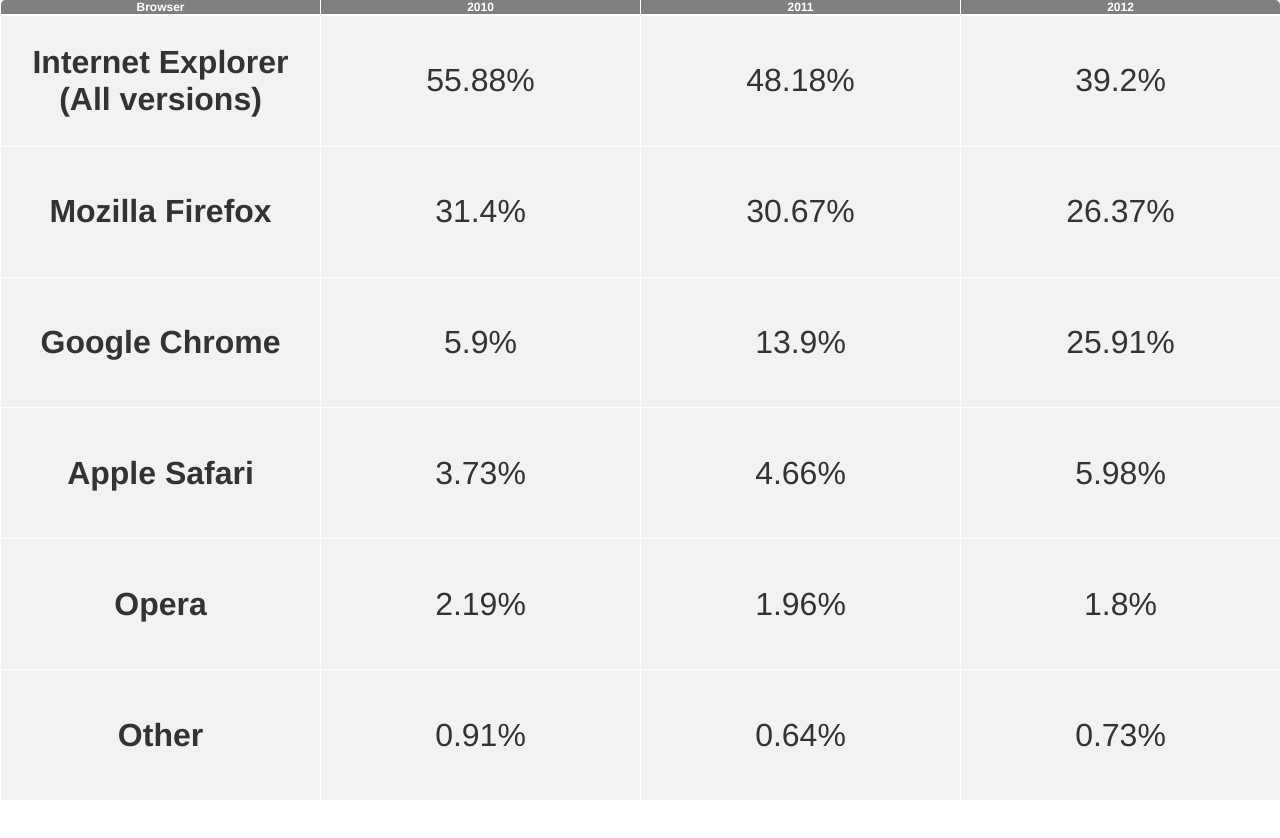
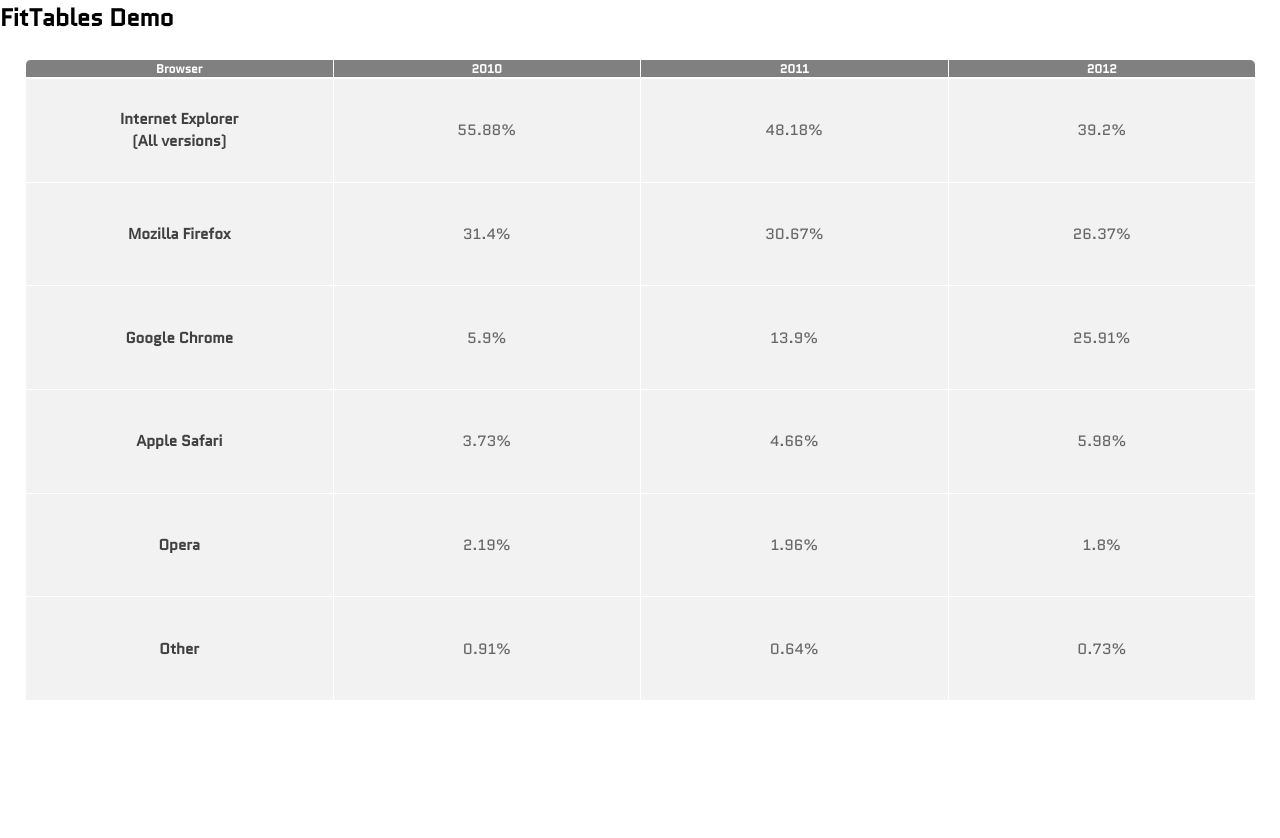
Before and after one commit to ghepting/jquery-responsive-tables, a plain HTML site: page index.html in a window 1280 px wide. Before the commit the page ends 800 px from the top, so only its background shows below. Drawn offline with nearby package versions, Linux system fonts and the light colour scheme.

Commit message:
added configuration options and completed beta version

```diff
--- a/fitTables.css
+++ b/fitTables.css
@@ -6,53 +6,53 @@
 html, body {
 	width:100%;
 	height:100%;
-	font-family: "Helvetica Neue", Helvetica, Arial, sans-serif;
+	font-family: "Quantico", "Helvetica Neue", Helvetica, Arial, sans-serif;
 	font-size:12px;
 }
 
-table {
+table.fitTable {
 	clear:both;
 	border:none;
 	width:100%;
 	height:100%;
 	text-align:center;
-	color:#333;
+	color:#666;
 }
-table thead tr th {
+table.fitTable thead tr th {
 	color:#fff;
 	background:#808080;
 	border-left:1px solid #fff;
 	border-bottom:1px solid #fff;
 }
-table tbody tr.total th {
+table.fitTable tbody tr.total th {
 	color:#222;
 }
-table thead th:first-child {
+table.fitTable thead th:first-child {
 	border-radius:5px 0 0 0;
 }
-table thead th:last-child {
+table.fitTable thead th:last-child {
 	border-radius:0 5px 0 0;
 }
-table tbody tr.total th:first-child {
+table.fitTable tbody tr.total th:first-child {
 	border-radius:0 0 0 5px;
 }
-table tbody tr.total td:last-child {
+table.fitTable tbody tr.total td:last-child {
 	border-radius:0 0 5px 0;
 }
-table tbody td,
-table tbody th {
+table.fitTable tbody td,
+table.fitTable tbody th {
 	background:#F2F2F2;
 	border-left:1px solid #fff;
 	border-top:1px solid #fff;
 }
-table tbody th {
-	color:#333;
+table.fitTable tbody th {
+	color:#404040;
 	background:#F2F2F2;
 }
-table tbody th.odd, table tbody td.odd {
+table.fitTable tbody th.odd, table.fitTable tbody td.odd {
 	background:#E6E6E6;
 }
-table tbody tr.total th,
-table tbody tr.total td {
+table.fitTable tbody tr.total th,
+table.fitTable tbody tr.total td {
 	background:#ccc;
 }
--- a/fitTables.js
+++ b/fitTables.js
@@ -1,29 +1,65 @@
-$(document).ready(function() {
+/*
+jQuery fitTables: https://github.com/ghepting/fitTables
+Author: Gary Hepting
+*/
 
-	function fitTable() {
-		var columns=0, rows=0, max=60, min=10;
-		$('table tr:first-child th, table tr:first-child td').each(function() { columns++; });
-		$('table tr').each(function() { rows++; });
-		$('table tr th, table tr td').css('width',Math.floor(100/columns)+'%');
-		$('table tr th, table tr td').css('height',Math.floor(100/rows)+'%');
-		$('table tbody tr th, table tbody tr td').css('font-size',
+(function($){
+	$.fn.fitTable = function(opts) {
+		_opts = { // defaults
+			max: 60, // maximum font size
+			min: 10, // minimum font size
+			compressor: 5, // strength of text compressor
+			padding: 2, // padding (whole integer value -- larger number for more padding)
+			height: 'auto', // '100%' will fit tables (and containers) to viewport height as well
+			adjust_parents: true, // if height specified, force parent elements to be height 100%
+			use_styles: true // apply styles from fitTables.css
+		};
+
+		opts = $.extend(_opts, opts);
+
+		var columns=0, rows=0;
+
+		return this.each(function(){
+
+			// Store the object
+			var $this = $(this);
+
+			var fitTables = function(columns,rows) {
+				if(!$this.hasClass('fitTable') && opts.use_styles) {
+					$this.addClass('fitTable');
+				}
+				if(opts.height != 'auto') {
+					if(opts.adjust_parents) {
+						$this.parents().each(function() {
+							$(this).css('height','100%');
+						});
+					}
+					$this.css('height',opts.height);
+				}
+				$('tr:first-child th, tr:first-child td', $this).each(function() { columns++; }); // count columns
+				$('tr', $this).each(function() { rows++; }); // count rows
+				$('tr th, tr td', $this).css('width',Math.floor(100/columns)+'%'); // set column widths
+				$('tr th, tr td', $this).css('height',Math.floor(100/rows)+'%'); // set row heights
+				$('tbody tr th, tbody tr td', $this).css('font-size',
 					Math.min(
 						Math.max(
 							Math.round(
-						Math.min( // smallest value of width or height
-							$('table tbody tr td').outerHeight(true), // cell height
-							$('table tbody tr td').outerWidth(true)/5 // keep it real with a divisor
-						)/2 // divide by 2 for cell padding
+								Math.min( // get smallest value of width or height
+									$('tbody tr td', $this).outerHeight(true), // get cell height
+									$('tbody tr td', $this).outerWidth(true)/opts.compressor // get row width, but keep it real with a divisor
+								)/opts.padding // divide by 2 to maintain some cell padding
 							) // round to nearest whole number
-				,min) // smallest allowed font size
-			,max) // largest allowed font size
+						,opts.min) // constrain to smallest allowed font size
+					,opts.max) // constrain to largest allowed font size
 				+'px');
-	}
+			};
 
-	fitTable();
+			// initialize
+			fitTables(columns, rows);
 
-	$(window).on('resize', function() {
-		fitTable();
-	});
+			// adjust on viewport resize
+			$(window).on('resize', fitTables);
 
 		});
+	};
+})(jQuery);
--- a/index.html
+++ b/index.html
@@ -11,9 +11,25 @@
 		<meta name="viewport" content="width=device-width, initial-scale=1, maximum-scale=1, minimum-scale=1, user-scalable=no">
 		<link rel="stylesheet" href="fitTables.css" />
 		<script type="text/javascript" src="//ajax.googleapis.com/ajax/libs/jquery/1.7.1/jquery.min.js"></script>
+		<link href='http://fonts.googleapis.com/css?family=Quantico' rel='stylesheet' type='text/css'>
 		<script type="text/javascript" src="fitTables.js"></script>
+		<script type="text/javascript">
+			$(document).ready(function() {
+				$('table').fitTable({
+					max: 45,
+					min: 10,
+					compressor: 7,
+					padding: 3,
+					height: '80%',
+					adjust_parents: true,
+					use_styles: true
+				});
+			});
+		</script>
 	</head>
 	<body>
+		<h1>FitTables Demo</h1>
+		<div style="padding:25px;">
 		<table cellpadding="0" cellspacing="0">
 			<thead>
 				<tr>
@@ -64,5 +80,6 @@
 				</tr>
 			</tbody>
 		</table>
+		</div>
     </body>
 </html>
```
Lines whose indentation alone changed are shown as unchanged.
